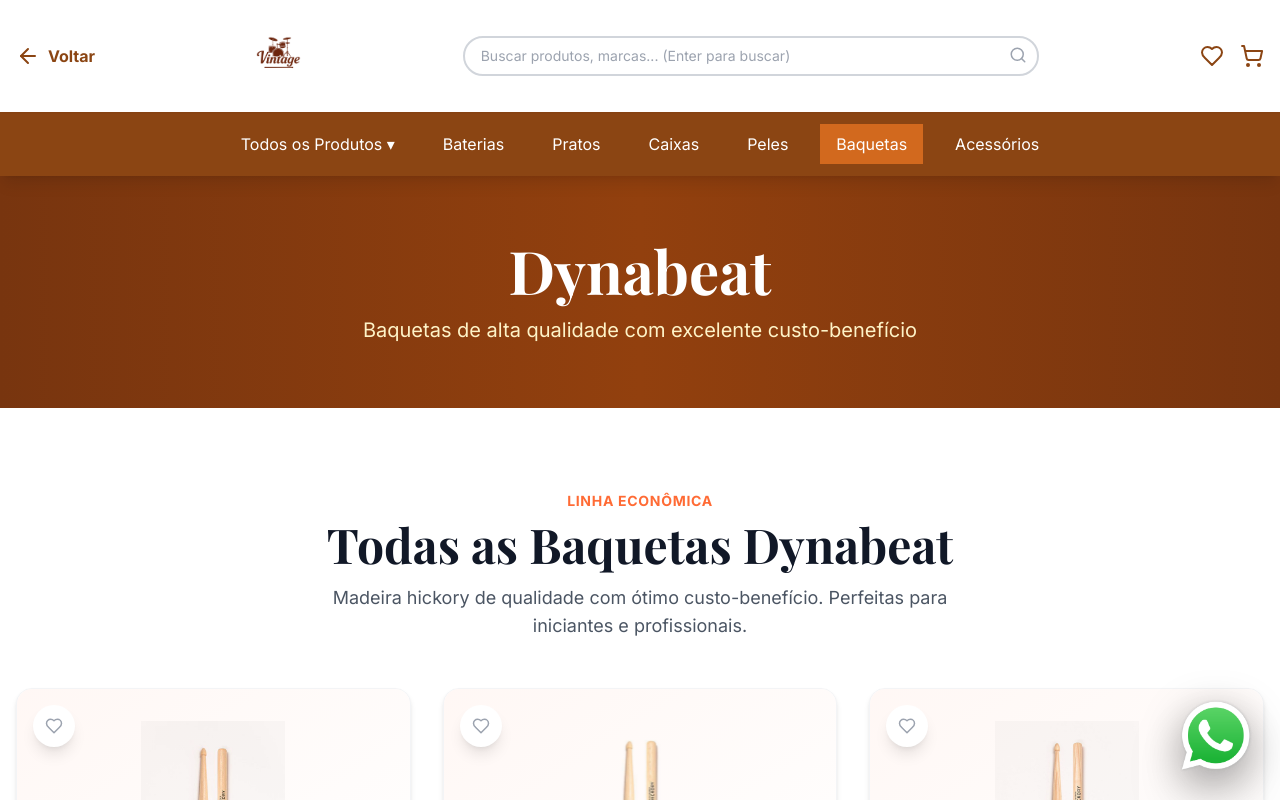
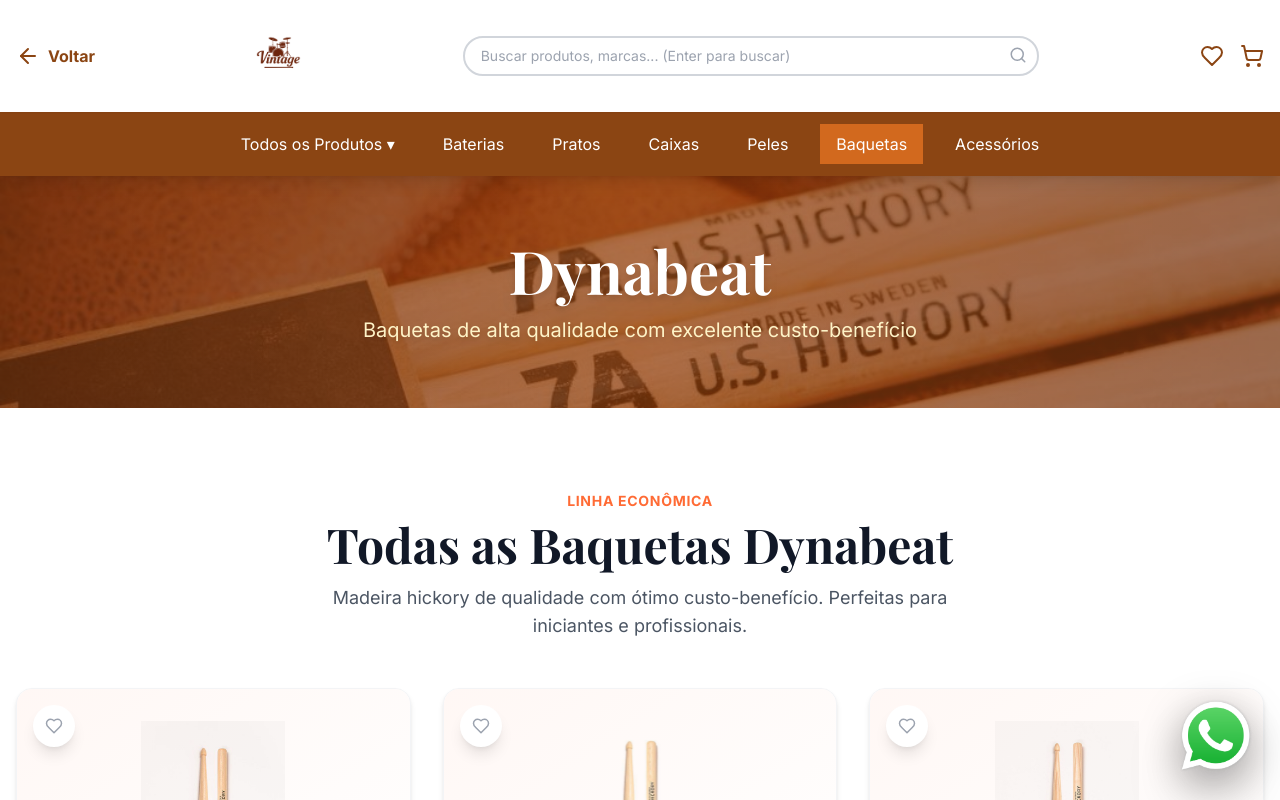
Before and after one commit to jcrispiniano/vintage-drumshop, a Next.js app: page /vintage-drumshop/dynabeat in a window 1280 px wide. Shown: the top 800 px of the page. Built offline with nearby package versions, Linux system fonts and the light colour scheme; a web font is replaced by a local one.

Commit message:
feat: imagem de fundo nas seções Dynabeat

```diff
--- a/app/baquetas/page.tsx
+++ b/app/baquetas/page.tsx
@@ -242,8 +242,16 @@
       </section>
 
       {/* Dynabeat - Baquetas */}
-      <section id="dynabeat" className="py-20 bg-white">
-        <div className="container mx-auto px-4">
+      <section id="dynabeat" className="py-20 bg-white relative">
+        {/* Imagem de fundo */}
+        <div className="absolute inset-0 opacity-10">
+          <img
+            src="/vintage-drumshop/banner/dynabeat-bg.jpg"
+            alt="Background Dynabeat"
+            className="w-full h-full object-cover"
+          />
+        </div>
+        <div className="container mx-auto px-4 relative z-10">
           <div className="text-center mb-12">
             <span className="text-accent font-bold text-sm tracking-wider uppercase">Marca Nacional</span>
             <h2 className="text-4xl md:text-5xl font-bold text-gray-900 mt-2 mb-4">
--- a/app/dynabeat/page.tsx
+++ b/app/dynabeat/page.tsx
@@ -39,11 +39,19 @@
       {/* Menu de Categorias */}
       <CategoryNav currentCategory="baquetas" />
 
-      {/* Hero */}
-      <section className="bg-gradient-to-r from-amber-900 via-amber-800 to-amber-900 text-white py-16">
-        <div className="container mx-auto px-4 text-center">
-          <h1 className="text-5xl md:text-6xl font-bold mb-4">Dynabeat</h1>
-          <p className="text-xl text-amber-100">
+      {/* Hero com imagem de fundo */}
+      <section className="relative bg-gradient-to-r from-amber-900 via-amber-800 to-amber-900 text-white py-16 overflow-hidden">
+        {/* Imagem de fundo */}
+        <div className="absolute inset-0 opacity-30">
+          <img
+            src="/vintage-drumshop/banner/dynabeat-bg.jpg"
+            alt="Dynabeat Background"
+            className="w-full h-full object-cover"
+          />
+        </div>
+        <div className="container mx-auto px-4 text-center relative z-10">
+          <h1 className="text-5xl md:text-6xl font-bold mb-4 drop-shadow-lg">Dynabeat</h1>
+          <p className="text-xl text-amber-100 drop-shadow-md">
             Baquetas de alta qualidade com excelente custo-benefício
           </p>
         </div>
```
Also changed, not shown: public/banner/dynabeat-bg.jpg (added).
